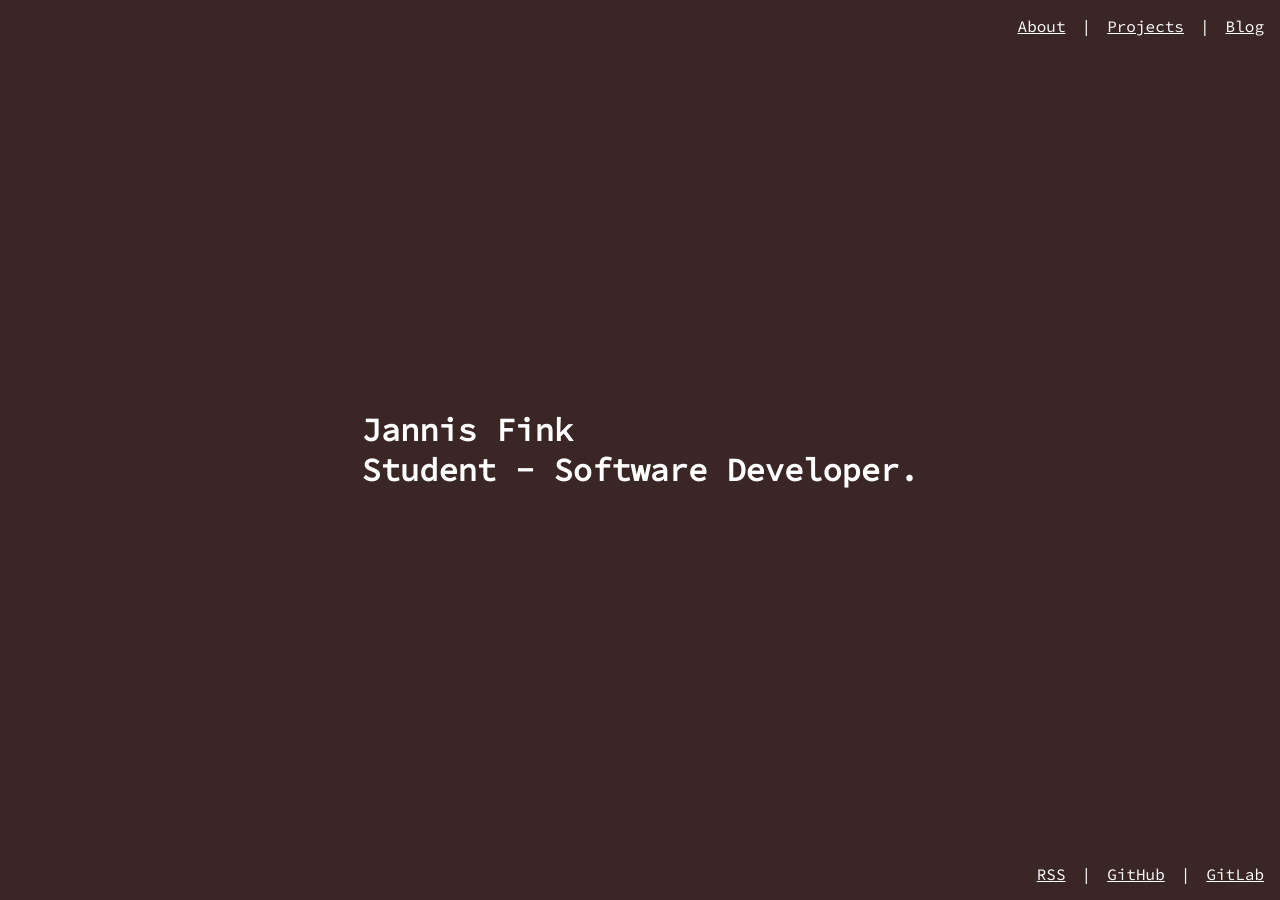
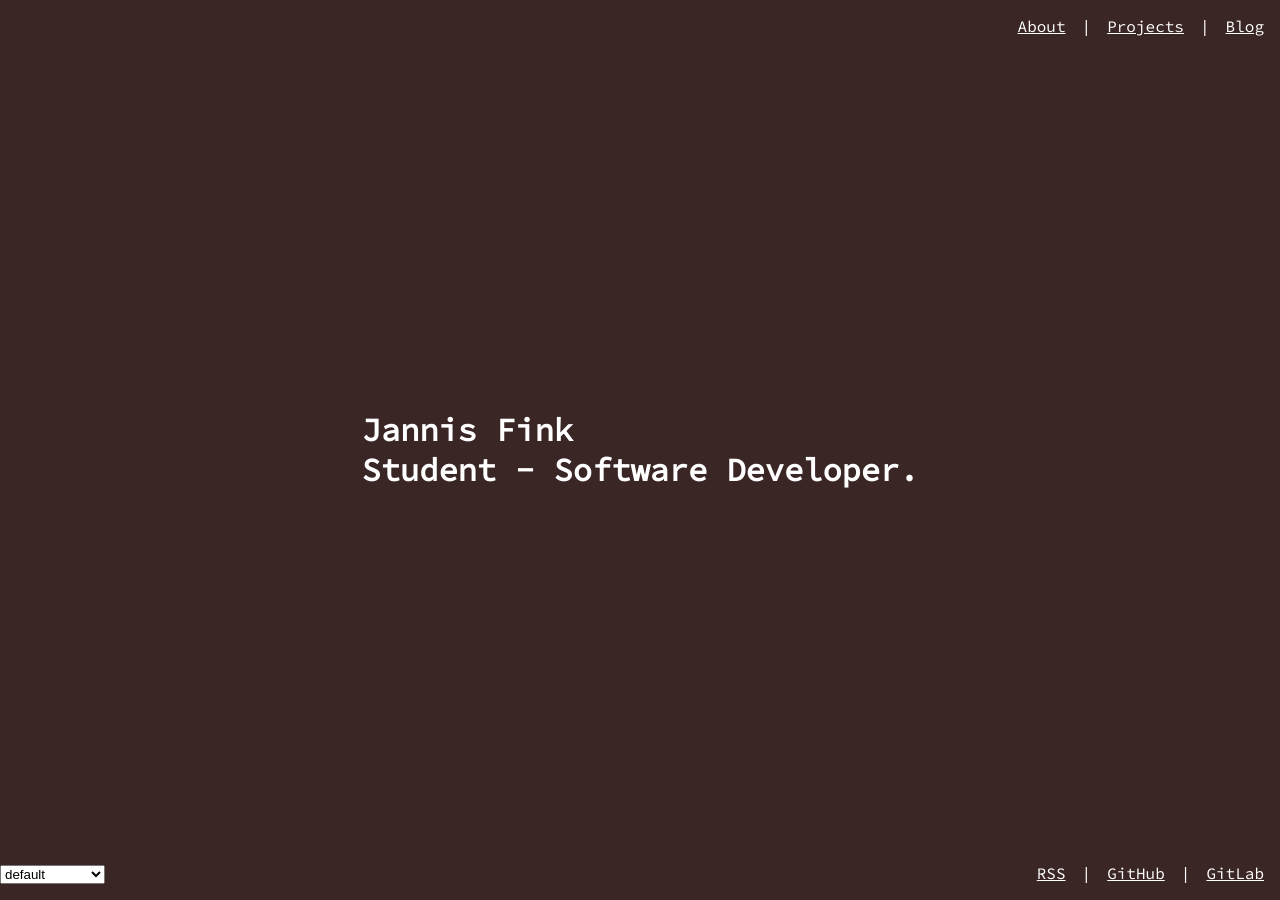
Before and after one commit to jannisfink/jannisfink.de, a Jekyll site: the page built from index.html, in a window 1280 px wide. Built offline with Jekyll 4.4.1, drawn with Linux system fonts in a browser that asks for light colours; the list of posts is cut into pages by our own code; comment, search, counter and statistics services are not loaded.

Commit message:
add theme selection

```diff
--- a/_includes/footer.html
+++ b/_includes/footer.html
@@ -1,7 +1,10 @@
 <footer>
+    <div id="theme-select" class="theme-select left"></div>
     <ul class="links right">
         <li><a href="{{"/feed.xml" | absolute_url}}" rel="nofollow" target="_blank">RSS</a></li>
         <li><a href="https://github.com/{{site.github}}" rel="nofollow" target="_blank">GitHub</a></li>
         <li><a href="https://gitlab.com/{{site.gitlab}}" rel="nofollow" target="_blank">GitLab</a></li>
     </ul>
 </footer>
+
+<script src="{{"assets/js/theme.js" | absolute_url}}"></script>
--- a/_layouts/blog.html
+++ b/_layouts/blog.html
@@ -3,7 +3,7 @@
 	<head>
 		{% include head.html %}
 	</head>
-	<body>
+	<body class="theme theme--default">
 
 		<div id="wrapper">
 
--- a/_layouts/page.html
+++ b/_layouts/page.html
@@ -3,7 +3,7 @@
 	<head>
     {% include head.html %}
 	</head>
-	<body>
+	<body class="theme theme--default">
 
 		<div id="wrapper">
 
--- a/_layouts/post.html
+++ b/_layouts/post.html
@@ -3,7 +3,7 @@
     <head>
 		{% include head.html %}
     </head>
-	<body>
+	<body class="theme theme-default">
 
 		<div id="wrapper">
 
--- /dev/null
+++ b/_sass/helpers.scss
@@ -0,0 +1,10 @@
+@mixin theme($name, $color, $bgColor) {
+    .theme--#{$name} {
+        color: $color;
+        background-color: $bgColor;
+
+        a {
+            color: $color;
+        }
+    }
+}
--- a/assets/css/main.scss
+++ b/assets/css/main.scss
@@ -2,6 +2,7 @@
 ---
 
 @import "constants";
+@import "helpers";
 @import "highlight/fruity";
 
 * {
@@ -16,11 +17,9 @@ html, body {
 }
 
 body {
-    background-color: #3B2626;
+    transition: font-size .3s, color .3s, background-color .3s ease;
 
-    font-family: "Source Code Pro", monospace;
-    color: white;
-    transition: font-size .3s;
+    font-family: 'Source Code Pro', monospace;
 
     @media screen and (max-width: $break-small) {
         font-size: 80%;
@@ -35,9 +34,13 @@ body {
     }
 }
 
-a {
-    color: white;
-}
+// Color themes
+@include theme("default", white, #3B2626);
+@include theme("sublime", #F92672, #272822);
+@include theme("monokai", #66CCB3, #272822);
+@include theme("eclipse", #7F0055, white);
+@include theme("solarized-light", #D33682, #FDF6E3);
+// Color themes end
 
 .highlight {
     padding: $content-free-space-small $content-free-space;
@@ -64,6 +67,10 @@ a {
     float: right;
 }
 
+.left {
+    float: left;
+}
+
 .links {
     list-style-type: none;
     padding: $content-free-space 0;
@@ -77,6 +84,10 @@ a {
     & > li:not(:first-child)::before {
         content: "|";
     }
+}
+
+.theme-select {
+    padding: $content-free-space 0;
 }
 
 /* Helpers End */
--- /dev/null
+++ b/assets/js/theme.js
@@ -0,0 +1,72 @@
+var themes = ['default', 'sublime', 'monokai', 'eclipse', 'solarized-light'];
+
+restoreThemeFromLocalStorage();
+
+(function (){
+    var sel = createSelect();
+    createEntries(sel);
+
+    sel.addEventListener('change', entrySelected);
+})();
+
+function entrySelected(ev) {
+    setActiveTheme(ev.target.value);
+}
+
+function setActiveTheme(theme) {
+    var bodyClassName = 'theme theme--' + theme;
+    var body = document.getElementsByTagName('body')[0];
+    body.className = bodyClassName;
+
+    localStorage.setItem('theme', theme);
+}
+
+function restoreThemeFromLocalStorage() {
+    var theme = localStorage.getItem('theme');
+    if (theme === null) {
+        // theme not yet selected
+        return;
+    }
+    if (themes.indexOf(theme) === -1) {
+        // theme does not exist
+        localStorage.removeItem('theme');
+        return;
+    }
+    setActiveTheme(theme);
+}
+
+function getActiveTheme() {
+    var body = document.getElementsByTagName('body')[0];
+    var classes = body.className.split(' ');
+    var themeClassName = classes.find(function(className) {
+        return className.includes('--');
+    })
+    if (themeClassName !== undefined) {
+        return themeClassName.split('--')[1];
+    }
+    return undefined;
+}
+
+function createEntries(sel) {
+    themes.forEach(function (theme) {
+        entry = document.createElement('option');
+        entry.setAttribute('value', theme);
+        entry.innerHTML = theme;
+        if (theme === getActiveTheme()) {
+            entry.selected = true;
+        }
+        sel.appendChild(entry);
+    });
+}
+
+/**
+ * Create the select tag in js so it display's nothing when JS is disabled
+ */
+function createSelect() {
+    var elem = document.getElementById('theme-select');
+    var sel = document.createElement('select');
+
+    elem.appendChild(sel);
+
+    return sel;
+}
--- a/index.html
+++ b/index.html
@@ -12,7 +12,7 @@ sitemap:
 			{% include head.html %}
 	</head>
 
-	<body>
+	<body class="theme theme--default">
 			<div id="wrapper">
 
 					{% include header.html %}
```
